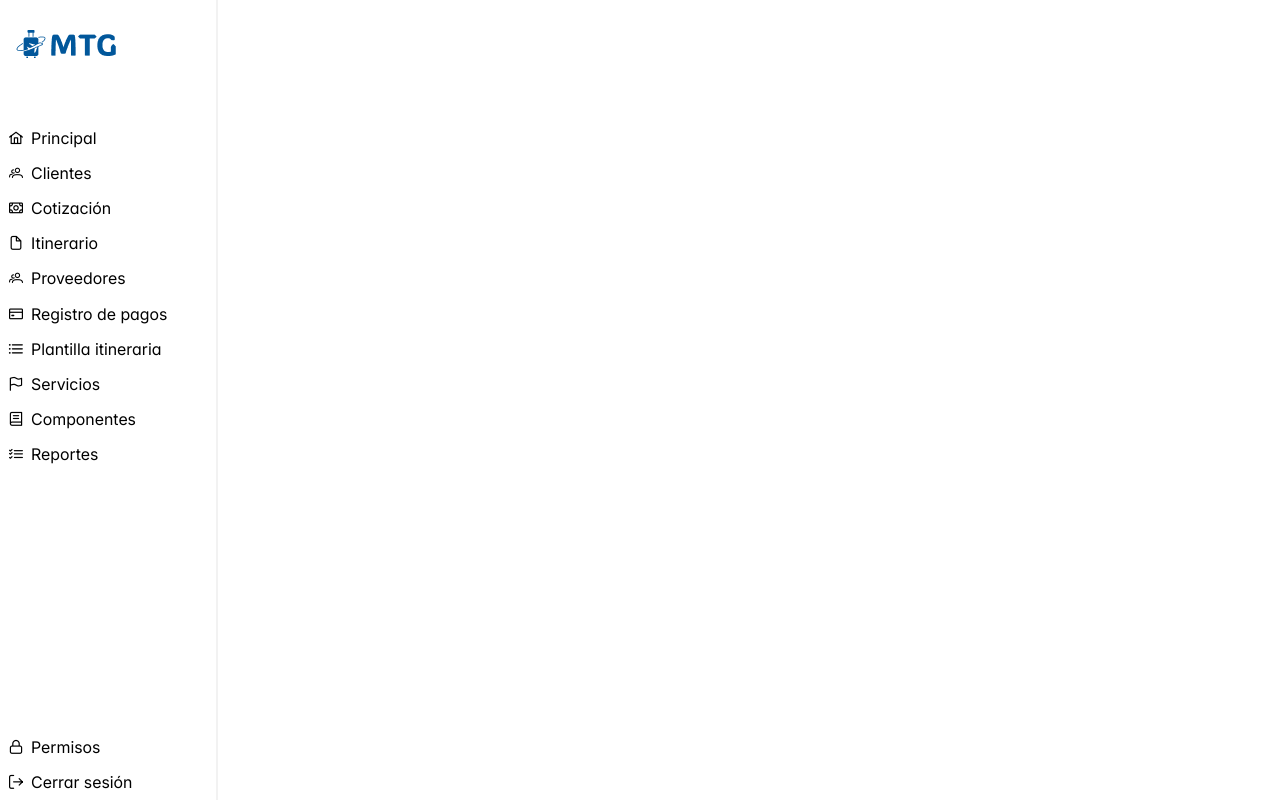
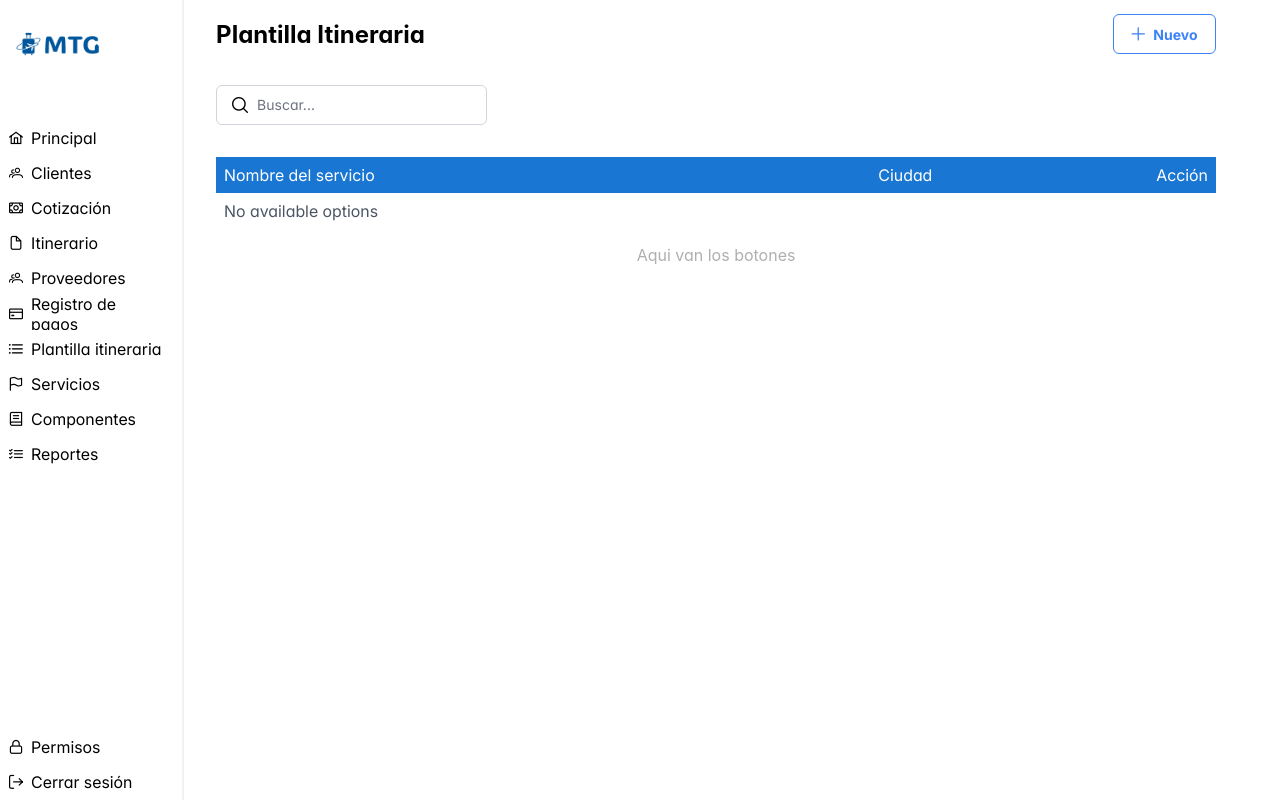
Before and after one commit to carmen-tunta/Proyecto-Majestic-Travel-Group, a React (Create React App) app in the folder frontend/: page /servicios in a window 1280 px wide. Built offline with nearby package versions, Linux system fonts and the light colour scheme; no server answers.

Commit message:
Pantalla servicios creada

```diff
--- a/frontend/src/App.js
+++ b/frontend/src/App.js
@@ -7,7 +7,7 @@ import Itinerario from './sections/Itinerario/components/Itinerario';
 import ResetPassword from './sections/Login/components/ResetPassword';
 import Componentes from './sections/Componentes/components/Componentes';
 import { NotificationProvider } from './sections/Notification/NotificationContext';
-
+import Services from './sections/Services/components/Services';
 
 function AppContent() {
   const location = useLocation();
@@ -21,6 +21,7 @@ function AppContent() {
         <Route path="/reset-password" element={<ResetPassword />} />
         <Route path="/itinerario" element={<Itinerario />} />
         <Route path="/componentes" element={<Componentes />} />
+        <Route path="/servicios" element={<Services />} />
       </Routes>
     </>
   );
--- a/frontend/src/sections/Menu/components/Menu.jsx
+++ b/frontend/src/sections/Menu/components/Menu.jsx
@@ -19,8 +19,8 @@ const Menu = () => {
                 <Button label="Proveedores" text size="small" icon="pi pi-users"/>
                 <Button label="Registro de pagos" text size="small" icon="pi pi-credit-card"/>
                 <Button label="Plantilla itineraria" text size="small" icon="pi pi-list" onClick={() => navigate('/itinerario')} />
-                <Button label="Servicios" text size="small" icon="pi pi-flag"/>
-                <Button label="Componentes" text size="small" icon="pi pi-book"/>
+                <Button label="Servicios" text size="small" icon="pi pi-flag" onClick={() => navigate('/servicios')} />
+                <Button label="Componentes" text size="small" icon="pi pi-book" onClick={() => navigate('/componentes')}/>
                 <Button label="Reportes" text size="small" icon="pi pi-list-check"/>
             </div>
             <div className="menu-options">
--- a/frontend/src/sections/Menu/styles/Menu.css
+++ b/frontend/src/sections/Menu/styles/Menu.css
@@ -3,7 +3,7 @@
     display: flex;
     flex-direction: column;
     height: 100vh;
-    width: 17vw;
+    width: 17vw !important;
     justify-content: space-around;
 }
 
--- /dev/null
+++ b/frontend/src/sections/Services/components/Services.jsx
@@ -0,0 +1,63 @@
+import React, { useState } from 'react';
+import { InputText } from 'primereact/inputtext';
+import { Button } from 'primereact/button';
+import { DataTable } from 'primereact/datatable';
+import { Column } from 'primereact/column';
+
+const Services = () => {
+    return (
+        <div className="itinerario">
+            <div className='itinerario-header'>
+                <h2>Plantilla Itineraria</h2>
+                <Button
+                    icon="pi pi-plus"
+                    label="Nuevo"
+                    size='small'
+                    outlined
+                    />
+            </div>
+
+            <div className='itinerario-search'>
+                <div className="p-input-icon-left">
+                    <i className="pi pi-search"/>
+                    <InputText type="text" placeholder="Buscar..." className='p-inputtext-sm'/>
+                </div>
+            </div>
+
+            <div className="card">
+
+                <DataTable className="itinerario-table" size="small"  tableStyle={{ minWidth: '60%' }}>
+                    <Column
+                        field="itineraryTitle"
+                        header="Nombre del servicio"
+                        style={{ width: '66%' }}>
+                    </Column>
+                    <Column
+                        field="templateTitle"
+                        header="Ciudad"
+                        style={{ width: '28%' }}>
+                    </Column>
+                    <Column
+                        header="Acción"
+                        style={{ width: '6%' }}
+                        body={rowData => (
+                            <span style={{ display: 'flex', justifyContent: 'center' }}>
+                                <i
+                                    className="pi pi-pencil"
+                                    title="Editar"
+                                    style={{color:'#1976d2', cursor:"pointer"}}
+                                ></i>
+                            </span>
+                        )}
+                    />
+                </DataTable>
+            </div>
+
+            <div className='itinerario-footer'>
+                Aqui van los botones
+            </div>
+
+        </div>
+    )
+}
+export default Services;
```
